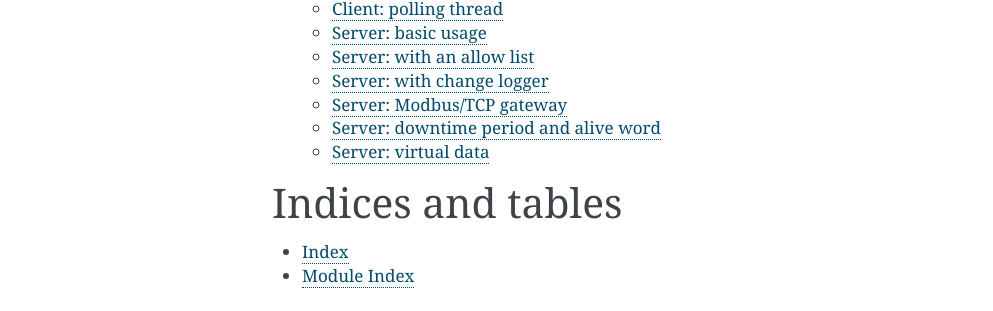
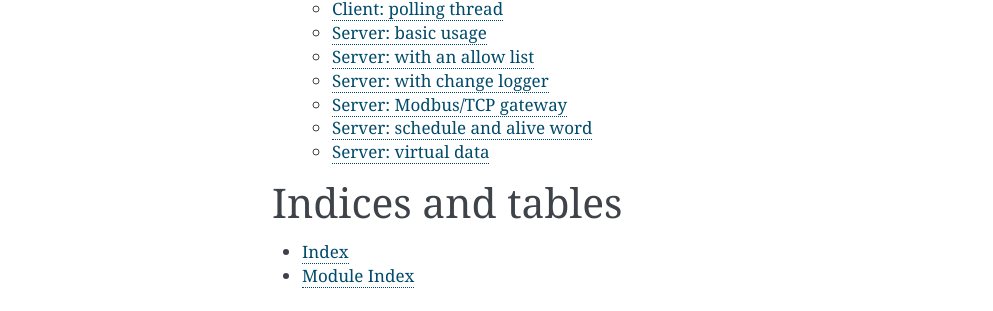
Before and after one commit to sourceperl/pyModbusTCP, a Sphinx documentation site: the page built from docs/index.rst, in a window 1280 px wide. Shown: the part 633-944 px from the top of the page, without its empty margins (148-1141 px from the left). Built offline with Sphinx 7.4.7, drawn with Linux system fonts in a browser that asks for light colours; the version number could not be read and is left out.

Commit message:
examples: update

```diff
--- a/docs/examples/server_schedule.rst
+++ b/docs/examples/server_schedule.rst
@@ -1,6 +1,6 @@
-======================================
-Server: downtime period and alive word
-======================================
+===============================
+Server: schedule and alive word
+===============================
 
 
 .. literalinclude:: ../../examples/server_schedule.py
```
